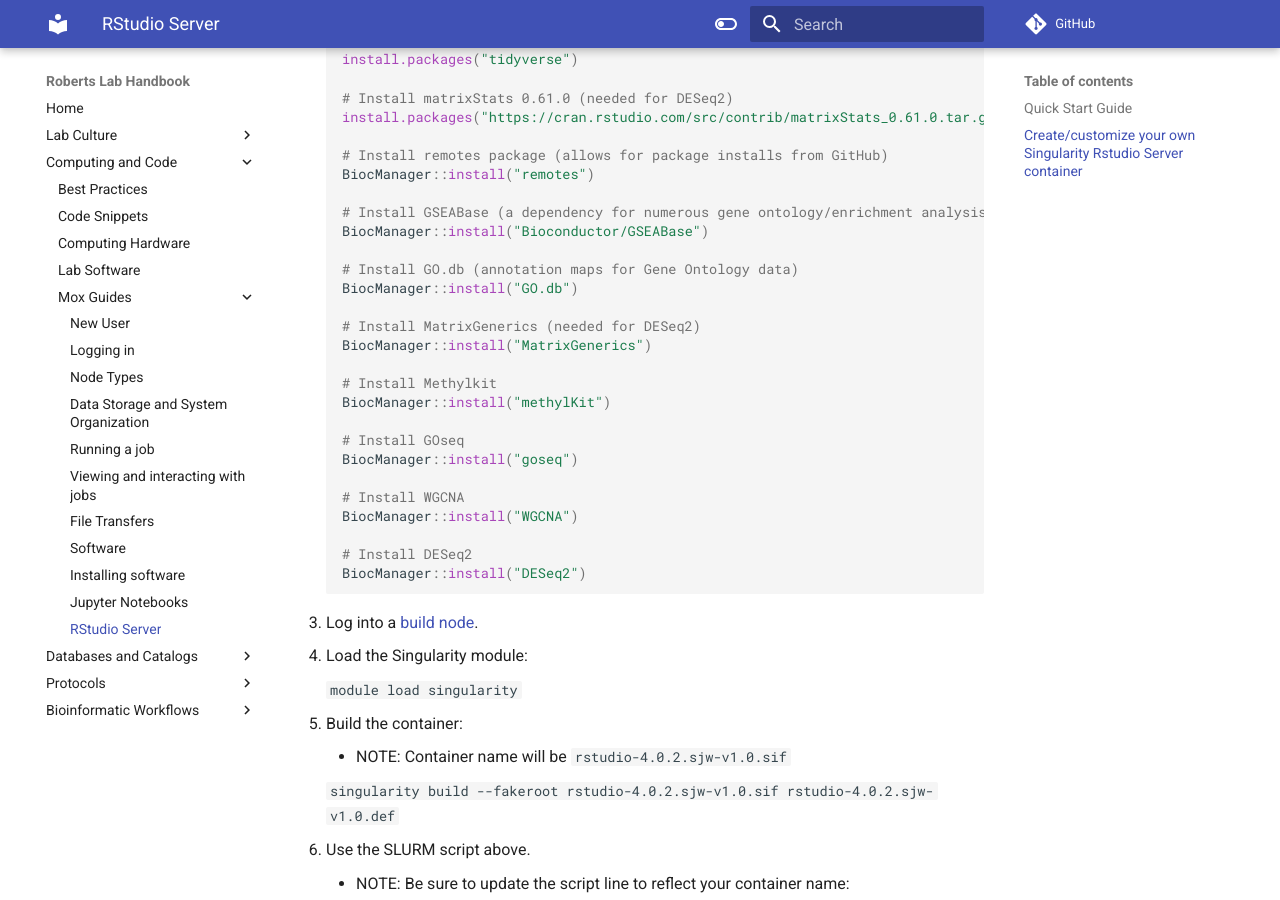
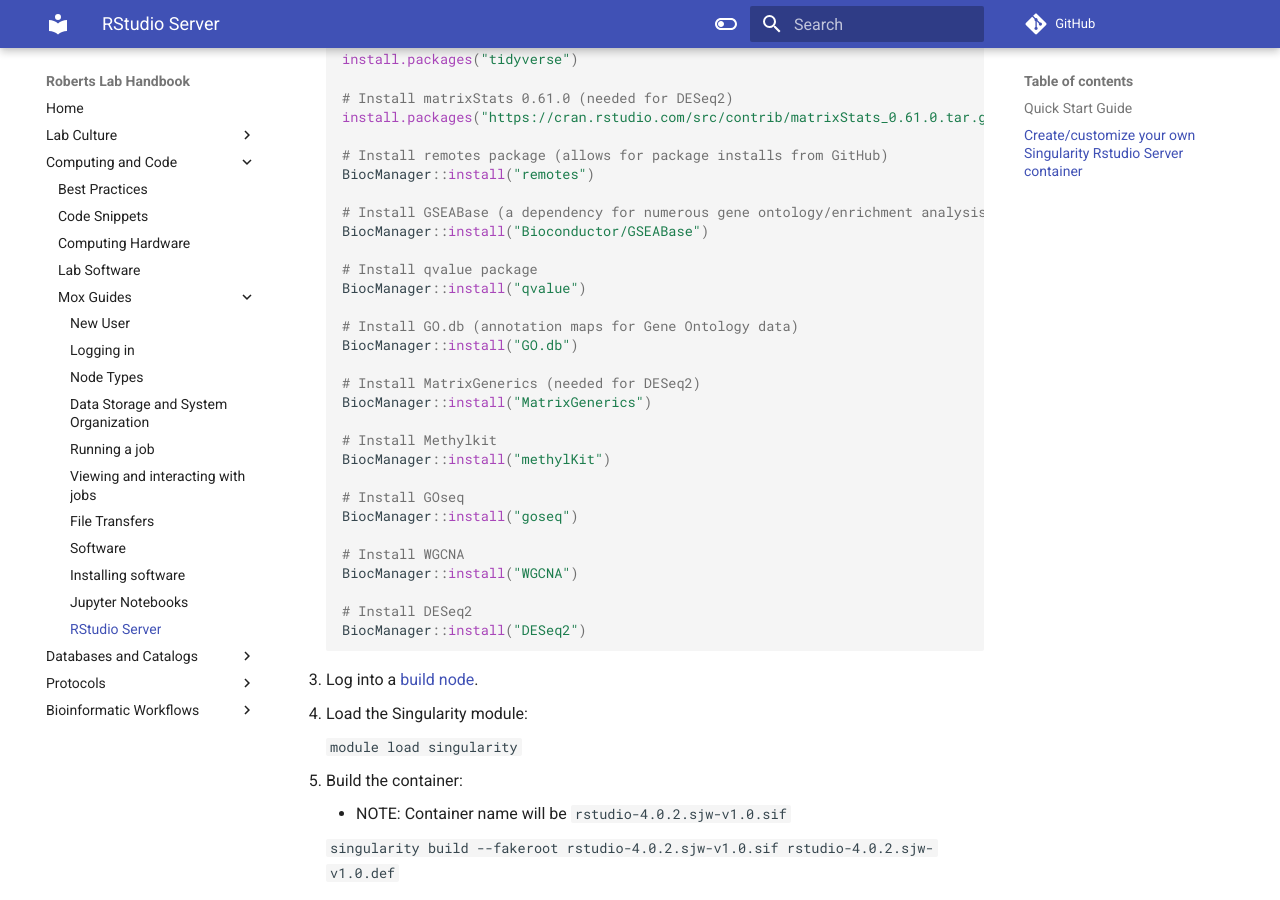
Before and after one commit to RobertsLab/resources, an MkDocs documentation site: the page built from docs/mox_RStudio-Server.md, in a window 1280 px wide and 900 px high, scrolled down 3362 px. Built offline with MkDocs 1.6.1 and Material for MkDocs 9.7.7, drawn with Linux system fonts in a browser that asks for light colours; comment, search, counter and statistics services are not loaded.

Commit message:
add qvalue package install

```diff
--- a/docs/mox_RStudio-Server.md
+++ b/docs/mox_RStudio-Server.md
@@ -176,6 +176,9 @@
     # Install GSEABase (a dependency for numerous gene ontology/enrichment analysis)
     BiocManager::install("Bioconductor/GSEABase")
 
+    # Install qvalue package
+    BiocManager::install("qvalue")
+
     # Install GO.db (annotation maps for Gene Ontology data)
     BiocManager::install("GO.db")
 
```
